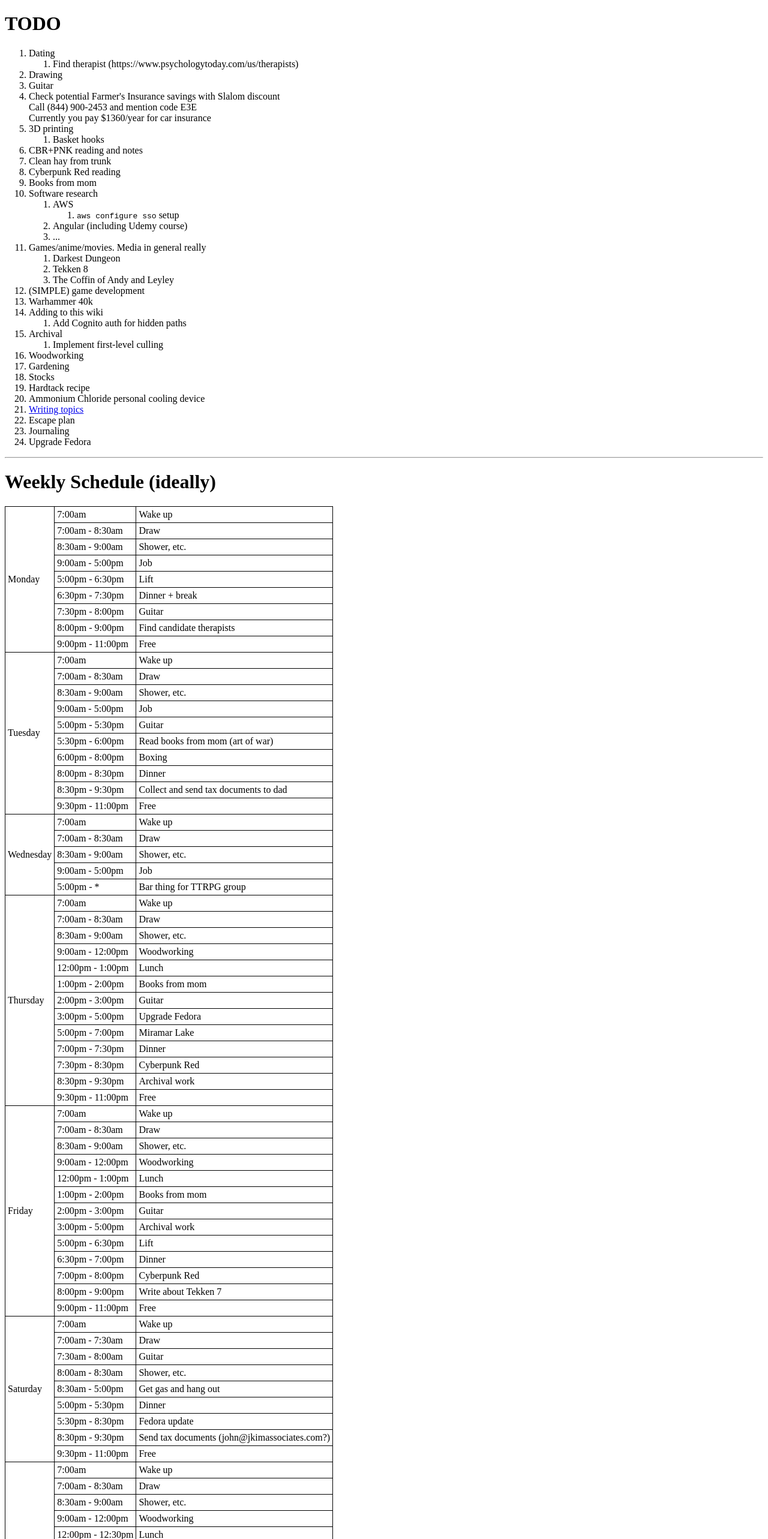
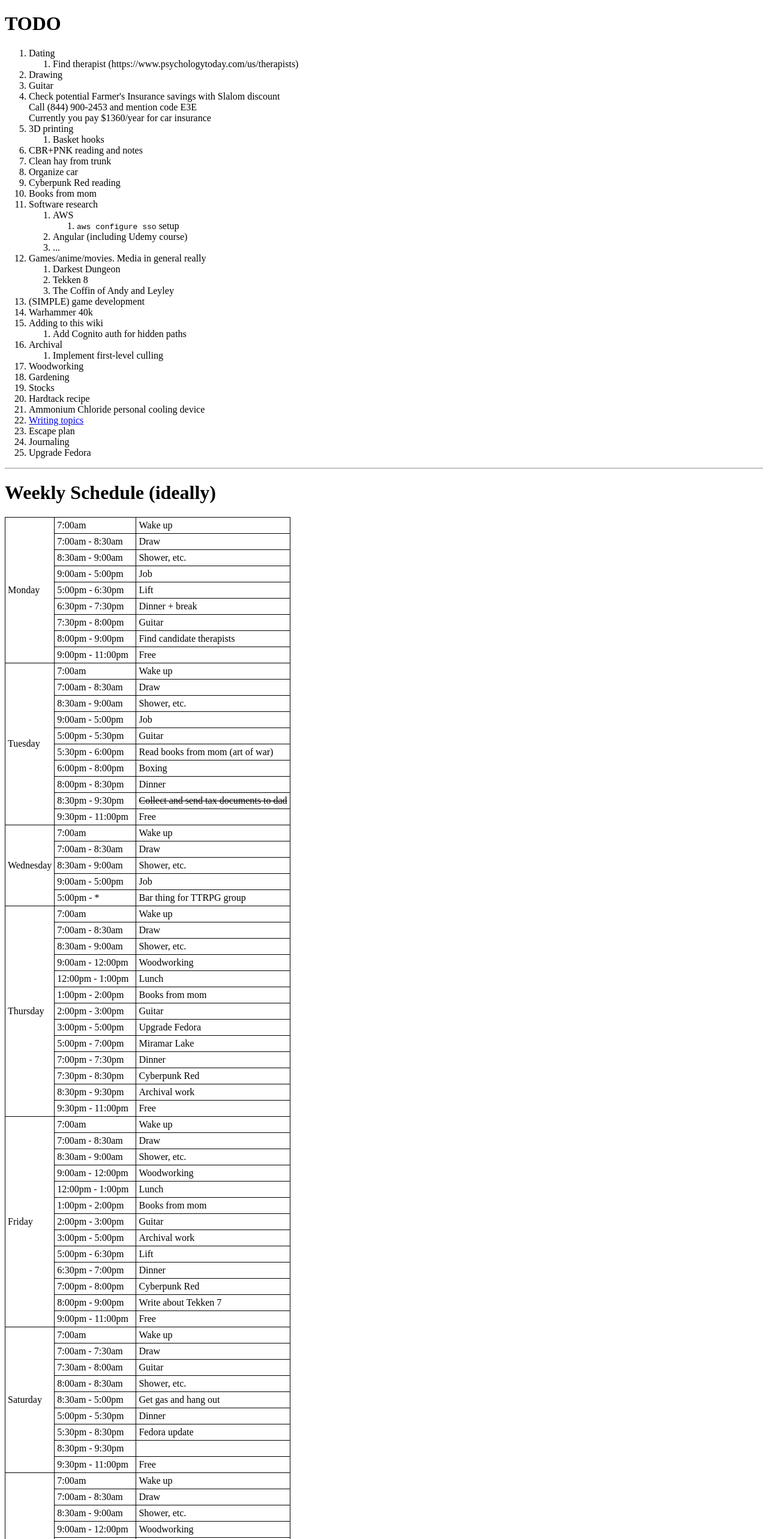
Before and after one commit to RadicalGarlic/safehouse.kim, an Angular app: page /wiki in a window 1280 px wide. Shown: the top 2566 px of the page at 60% size. Built offline with nearby package versions, Linux system fonts and the light colour scheme.

Commit message:
Add car organize todo and strike tax docs 2023

```diff
--- a/src/app/wiki/wiki.component.html
+++ b/src/app/wiki/wiki.component.html
@@ -22,6 +22,7 @@
     </li>
     <li>CBR+PNK reading and notes</li>
     <li>Clean hay from trunk</li>
+    <li>Organize car</li>
     <li>Cyberpunk Red reading</li>
     <li>Books from mom</li>
     <li>
@@ -64,7 +65,6 @@
     <li>Stocks</li>
     <li>Hardtack recipe</li>
     <li>Ammonium Chloride personal cooling device</li>
-
     <li><a routerLink="/writing-topics">Writing topics</a></li>
     <li>Escape plan</li>
     <li>Journaling</li>
@@ -152,7 +152,7 @@
     </tr>
     <tr>
       <td>8:30pm - 9:30pm</td>
-      <td>Collect and send tax documents to dad</td>
+      <td><s>Collect and send tax documents to dad</s></td>
     </tr>
     <tr>
       <td>9:30pm - 11:00pm</td>
@@ -328,7 +328,7 @@
     </tr>
     <tr>
       <td>8:30pm - 9:30pm</td>
-      <td>Send tax documents {{ '(john@jkimassociates.com?)' }}</td>
+      <td></td>
     </tr>
     <tr>
       <td>9:30pm - 11:00pm</td>
```
